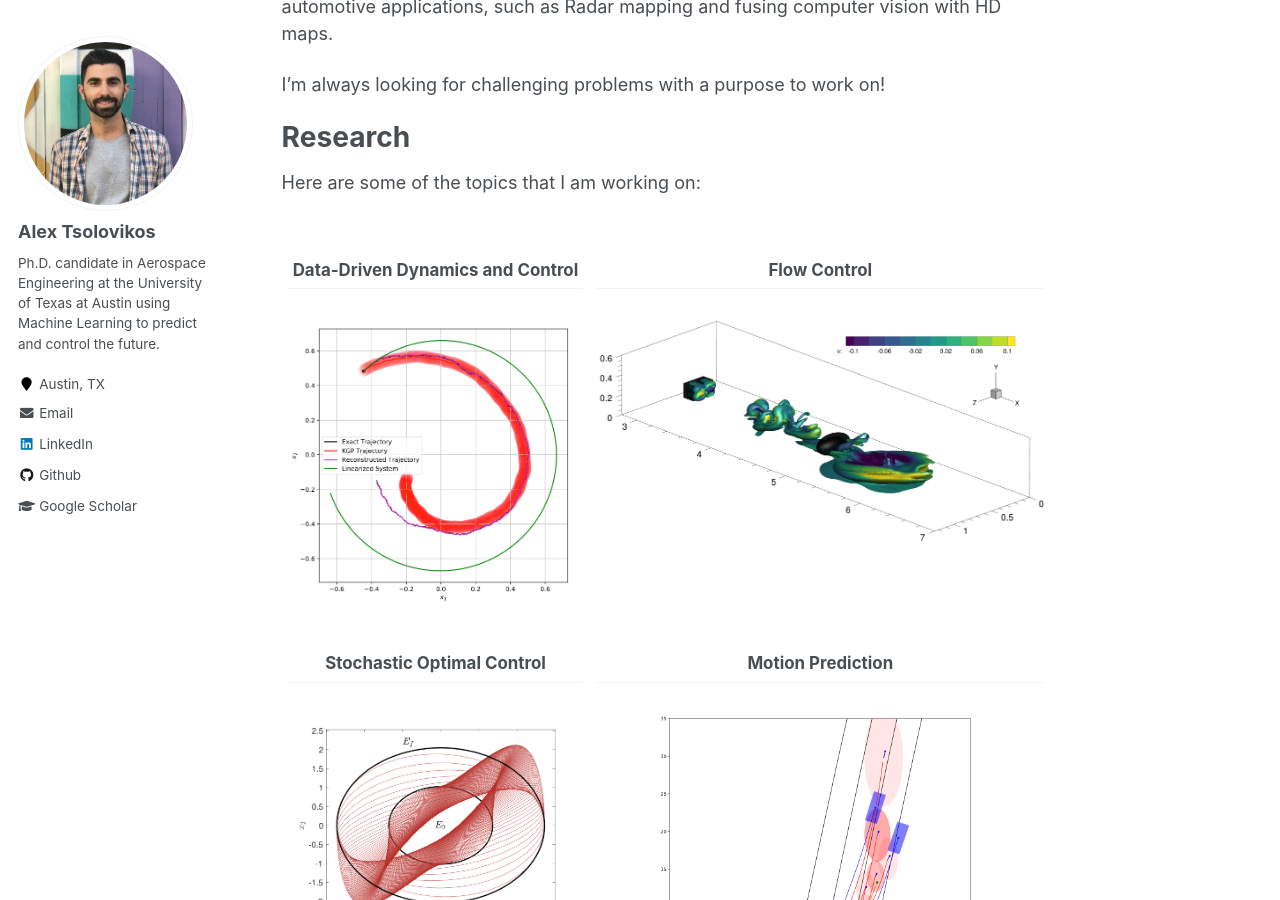
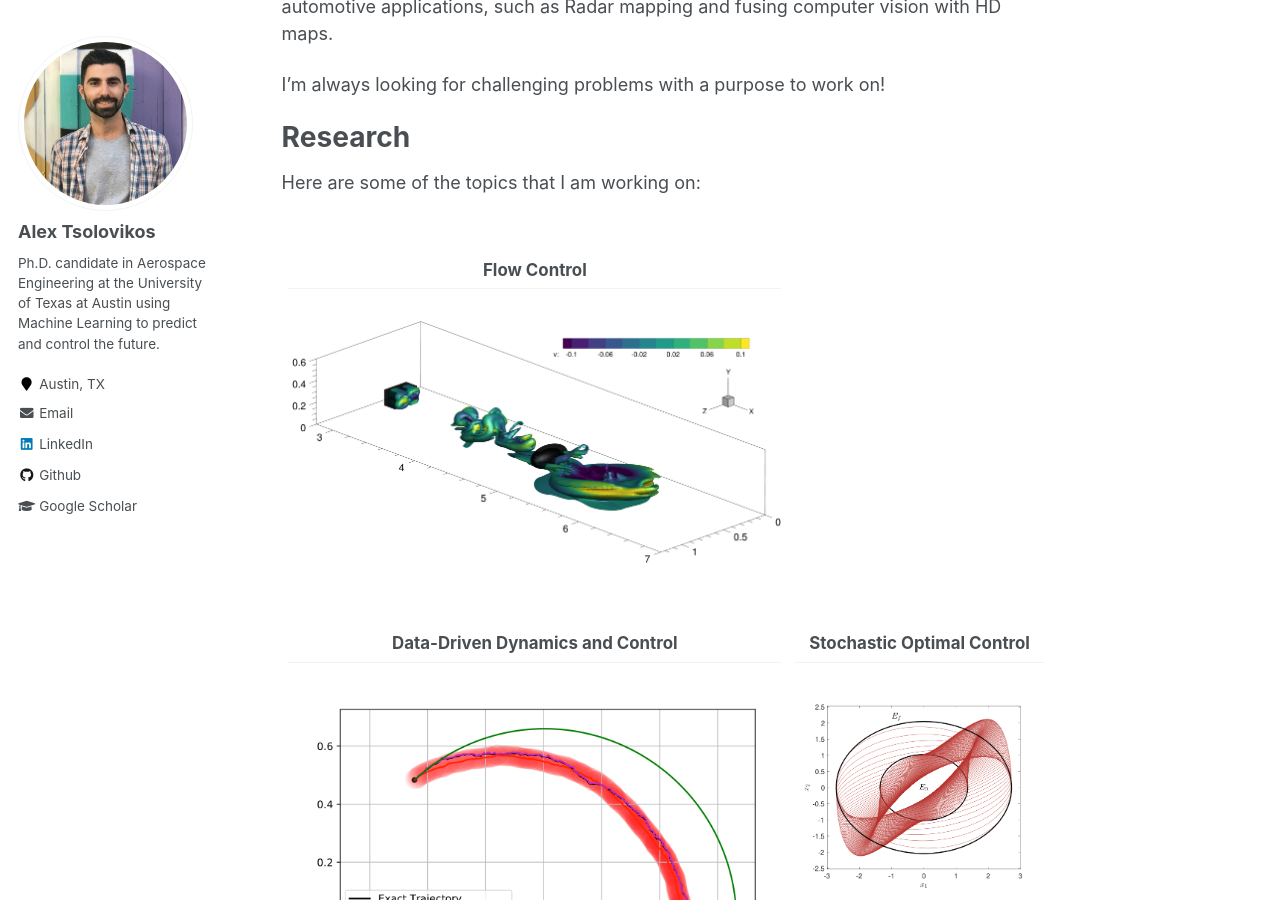
Before and after one commit to alextsolovikos/alextsolovikos.github.io, a Jekyll site: the page built from _pages/about.md, in a window 1280 px wide and 900 px high, scrolled down 356 px. Built offline with Jekyll 4.4.1, drawn with Linux system fonts in a browser that asks for light colours.

Commit message:
Update about.md

```diff
--- a/_pages/about.md
+++ b/_pages/about.md
@@ -21,24 +21,26 @@ Here are some of the topics that I am working on:
 <table style="margin-left: auto; margin-right: auto; border: 0px;">
   <tbody>
     <tr>
-      <td style="width: 200px; height: 250px; text-align: center; vertical-align: top; border: 0px solid black;">
+      <td style="width: 600px; height: 250px; text-align: center; vertical-align: top; border: 0px solid black;">
+        <h2>Flow Control</h2>
+        <br>
+        <img src="https://alextsolovikos.github.io/docs/multiple_lsms_dns_overview.png" alt="Flow Control" height="200px" width="auto">
+      </td>
+    </tr>
+    <tr>
+      <td style="width: 300px; height: 250px; text-align: center; vertical-align: top; border: 0px solid black;">
         <h2>Data-Driven Dynamics and Control</h2>
         <br>
         <img src="https://alextsolovikos.github.io/docs/deep_gp_koopman_example.png" alt="Data-Driven Dynamics and Control" height="200px">
       </td>
-      <td style="width: 300px; height: 250px; text-align: center; vertical-align: top; border: 0px solid black;">
-        <h2>Flow Control</h2>
-        <br>
-        <img src="https://alextsolovikos.github.io/docs/multiple_lsms_dns_overview.png" alt="Flow Control" height="100px" width="auto">
-      </td>
-    </tr>
-    <tr>
-      <td style="width: 200px; height: 250px; text-align: center; vertical-align: top; border: 0px;">
+      <td style="width: 300px; height: 250px; text-align: center; vertical-align: top; border: 0px;">
         <h2>Stochastic Optimal Control</h2>
         <br>
         <img src="https://alextsolovikos.github.io/docs/greedy_covariance_2d.png" alt="Stochastic Optimal Control" height="100px" width="auto">
       </td>
-      <td style="width: 300px; height: 250px; text-align: center; vertical-align: top; border: 0px;">
+    </tr>
+    <tr>
+      <td style="width: 600px; height: 250px; text-align: center; vertical-align: top; border: 0px;">
         <h2>Motion Prediction</h2>
         <br>
         <img src="https://alextsolovikos.github.io/docs/transformer-example-prediction.png" alt="Motion Prediction" width="auto" height="100px">
```
